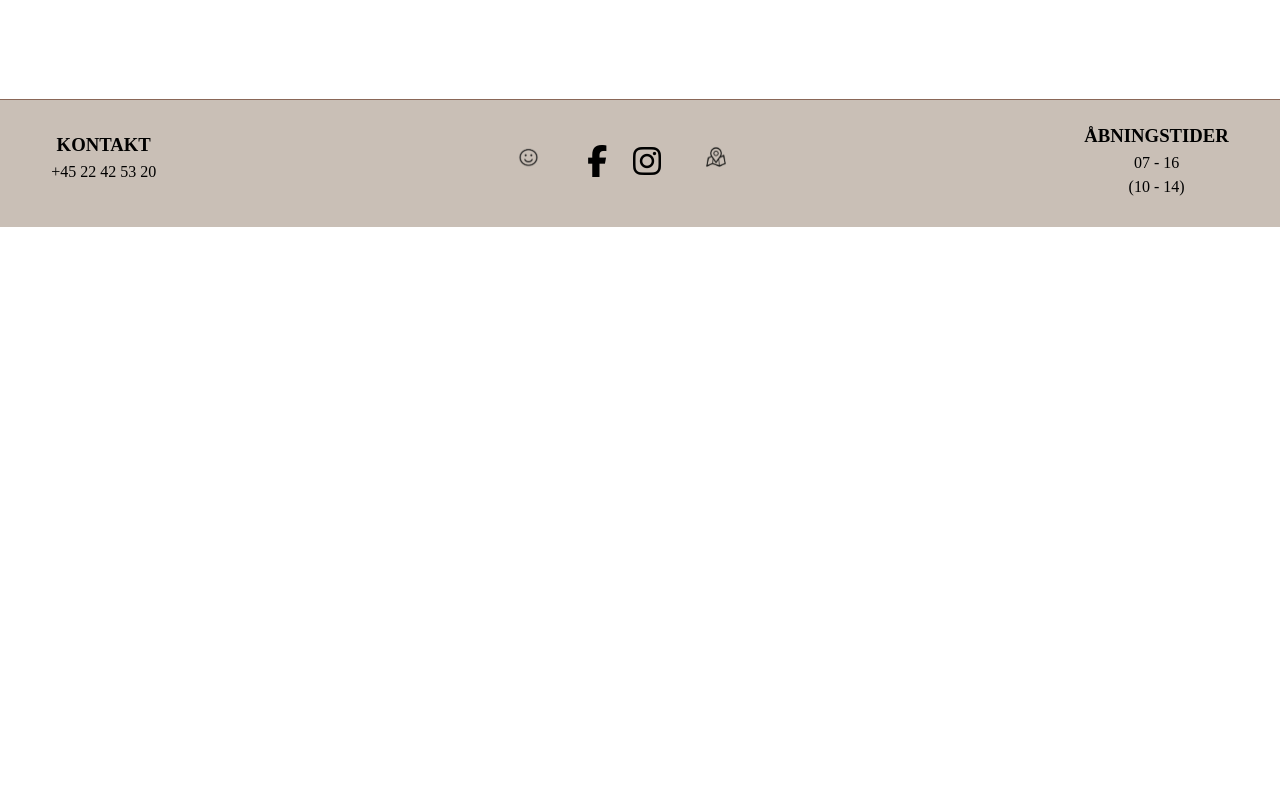
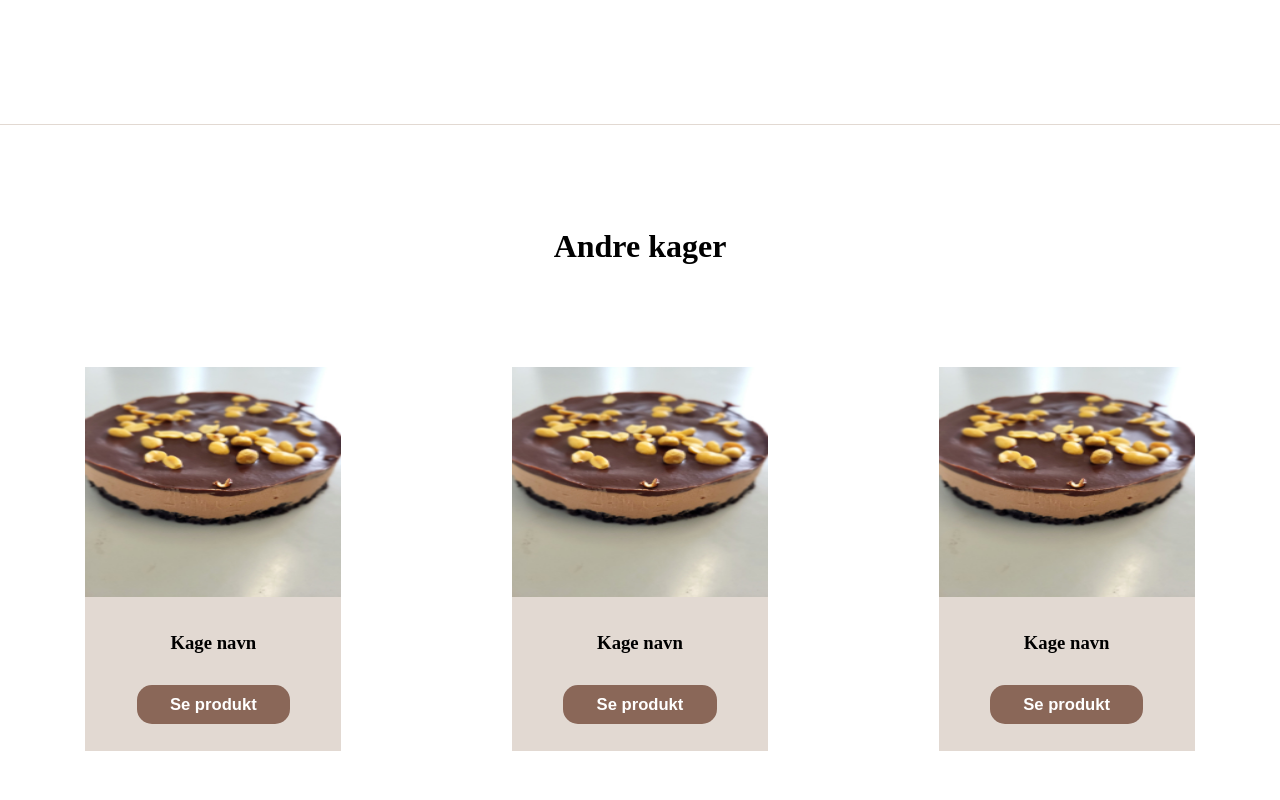
Before and after one commit to MFrandDK/Konditorkunsten, a Vue app in the folder Konditorkunsten/: page /produkt in a window 1280 px wide. Shown: the part 720-1520 px from the top of the page. Before the commit the page ends 947 px from the top, so only its background shows below. Built offline with nearby package versions, Linux system fonts and the light colour scheme.

Commit message:
SingleProductViewV2+Details

```diff
--- a/Konditorkunsten/src/components/Header.vue
+++ b/Konditorkunsten/src/components/Header.vue
@@ -71,6 +71,12 @@ a {
   color: var(--black);
 }
 
+a:hover {
+  color: var(--white);
+  scale: 1.2;
+  transition: .2s;
+}
+
 .kurv {
   position: relative;
 }
@@ -78,6 +84,10 @@ a {
 .kurvIcon {
   width: 2.5vw;
   cursor: pointer;
+}
+.kurvIcon:hover {
+  filter: invert(100%) sepia(2%) saturate(208%) hue-rotate(73deg) brightness(116%) contrast(100%);
+  transition: .2s;
 }
 
 .antalVarerCirkel {
--- a/Konditorkunsten/src/components/KontaktComponent.vue
+++ b/Konditorkunsten/src/components/KontaktComponent.vue
@@ -97,6 +97,7 @@ button:hover {
   color: var(--cta-brown);
   background-color: var(--secondary-bg-beige);
   border: 1px solid var(--cta-brown);
+  transition: .2s;
 }
 
 </style>
--- a/Konditorkunsten/src/components/KurvSlider.vue
+++ b/Konditorkunsten/src/components/KurvSlider.vue
@@ -139,6 +139,7 @@ button {
   color: var(--cta-brown);
   background-color: var(--white);
   border: 1px solid var(--cta-brown);
+  transition: .2s;
 }
 
 .bestillingBtn {
@@ -156,6 +157,7 @@ button {
   color: var(--cta-gold);
   background-color: var(--white);
   border: 1px solid var(--cta-gold);
+  transition: .2s;
 }
 
 .checkOutContainer>a {
--- /dev/null
+++ b/Konditorkunsten/src/components/OtherProductsSection.vue
@@ -0,0 +1,90 @@
+<template>
+  <section class="otherProductsContainer">
+    <h1 class="itemOne">Andre kager</h1>
+
+    <article class="singleProductContainer">
+      <img src="../assets/pictures/ChokoladeCheesecake.jpg" alt="" loading="lazy" />
+      <article class="productInfo">
+        <h3>Kage navn</h3>
+        <RouterLink to="/produkt"><button class="cakeBtn">Se produkt</button></RouterLink>
+      </article>
+    </article>
+
+    <article class="singleProductContainer">
+      <img src="../assets/pictures/ChokoladeCheesecake.jpg" alt="" loading="lazy" />
+      <article class="productInfo">
+        <h3>Kage navn</h3>
+        <RouterLink to="/produkt"><button class="cakeBtn">Se produkt</button></RouterLink>
+      </article>
+    </article>
+
+    <article class="singleProductContainer">
+      <img src="../assets/pictures/ChokoladeCheesecake.jpg" alt="" loading="lazy" />
+      <article class="productInfo">
+        <h3>Kage navn</h3>
+        <RouterLink to="/produkt"><button class="cakeBtn">Se produkt</button></RouterLink>
+      </article>
+
+    </article>
+  </section>
+</template>
+
+<script>
+export default {
+  name: 'OtherProductsSection'
+}
+</script>
+
+<style scoped>
+.otherProductsContainer {
+  display: grid;
+  justify-items: center;
+  grid-template-columns: repeat(3, 1fr);
+  margin: 0 0 8vw 0;
+}
+
+.itemOne {
+  margin: 0 0 8vw 0;
+  grid-column-start: 1;
+  grid-column-end: 4;
+  font-size: 2.5vw;
+}
+
+.singleProductContainer {
+  height: 30vw;
+  width: 20vw;
+  background-color: var(--primary-bg-beige);
+  text-align: center;
+}
+
+img {
+  width: 100%;
+  height: 60%;
+}
+
+.productInfo {
+  display: flex;
+  flex-direction: column;
+  justify-content: space-evenly;
+  align-items: center;
+  height: 40%;
+}
+
+.cakeBtn {
+  height: 3vw;
+  width: 12vw;
+  background-color: var(--btn-brown);
+  color: var(--white);
+  border-style: none;
+  border-radius: 15px;
+  font-weight: bold;
+  font-size: 1.3vw;
+  cursor: pointer;
+}
+.cakeBtn:hover {
+  color: var(--cta-brown);
+  background-color: var(--primary-bg-beige);
+  border: 1px solid var(--cta-brown);
+  transition: .2s;
+}
+</style>
--- a/Konditorkunsten/src/components/ProductCard.vue
+++ b/Konditorkunsten/src/components/ProductCard.vue
@@ -3,7 +3,7 @@
     <img src="../assets/pictures/ChokoladeCheesecake.jpg" alt="" loading="lazy" />
     <article class="productInfo">
       <h3>Kage navn</h3>
-      <button class="cakeBtn">Se produkt</button>
+      <RouterLink to="/Produkt"><button class="cakeBtn">Se produkt</button></RouterLink>
     </article>
   </article>
 </template>
@@ -50,5 +50,6 @@ img {
   color: var(--cta-brown);
   background-color: var(--primary-bg-beige);
   border: 1px solid var(--cta-brown);
+  transition: .2s;
 }
 </style>
--- a/Konditorkunsten/src/components/ProductInfoCard.vue
+++ b/Konditorkunsten/src/components/ProductInfoCard.vue
@@ -78,6 +78,7 @@ img {
 .antalProdukterContainer>a:hover {
     scale: 1.3;
     cursor: pointer;
+    transition: .2s;
 }
 .antalProdukterBaggrund {
     background-color: var(--second-bg-beige);
@@ -95,5 +96,6 @@ img {
 }
 .fjernProduktKnap:hover {
     color: var(--red-remove);
+    transition: .2s;
 }
 </style>
--- a/Konditorkunsten/src/components/SingleProduct.vue
+++ b/Konditorkunsten/src/components/SingleProduct.vue
@@ -82,6 +82,7 @@ article {
 .antalProdukterContainer > a:hover {
   scale: 1.3;
   cursor: pointer;
+  transition: .2s;
 }
 
 .antalProdukterBaggrund {
@@ -106,5 +107,6 @@ article {
   color: var(--cta-brown);
   background-color: var(--white);
   border: 1px solid var(--cta-brown);
+  transition: .2s;
 }
 </style>
--- a/Konditorkunsten/src/views/KurvView.vue
+++ b/Konditorkunsten/src/views/KurvView.vue
@@ -140,6 +140,7 @@ form>input {
   color: var(--cta-brown);
   background-color: var(--white);
   border: 1px solid var(--cta-brown);
+  transition: .2s;
 }
 
 .bestillingBtn {
@@ -157,6 +158,7 @@ form>input {
   color: var(--cta-gold);
   background-color: var(--white);
   border: 1px solid var(--cta-gold);
+  transition: .2s;
 }
 
 .checkOutContainer > a {
--- a/Konditorkunsten/src/views/ProduktView.vue
+++ b/Konditorkunsten/src/views/ProduktView.vue
@@ -1,6 +1,7 @@
 <script setup>
 import Header from '../components/Header.vue'
-import SingleProduct from '../components/SingleProduct.vue';
+import SingleProduct from '../components/SingleProduct.vue'
+import OtherProductsSection from '../components/OtherProductsSection.vue'
 import Footer from '../components/Footer.vue'
 </script>
 
@@ -9,7 +10,8 @@ import Footer from '../components/Footer.vue'
     <Header />
     <main>
      <SingleProduct />
-
+     <div class="spacerAndBorder"></div>
+     <OtherProductsSection />
     </main>
     <Footer />
   </body>
@@ -22,4 +24,9 @@ main {
   flex-direction: column;
 }
 
+.spacerAndBorder {
+  border-bottom: 1px solid var(--primary-bg-beige);
+  margin: 2vw 0 8vw 0;
+}
+
 </style>
--- a/Konditorkunsten/src/views/ShopView.vue
+++ b/Konditorkunsten/src/views/ShopView.vue
@@ -1,15 +1,13 @@
 <script setup>
+import Header from '../components/Header.vue'
+// import KurvSlider from '../components/KurvSlider.vue';
+import ProductCard from '../components/ProductCard.vue'
+import KontaktComponent from '../components/KontaktComponent.vue'
+import Footer from '../components/Footer.vue'
 
-import Header from '../components/Header.vue';
-// import KurvSlider from '../components/KurvSlider.vue';
-import ProductCard from '../components/ProductCard.vue';
-import KontaktComponent from '../components/KontaktComponent.vue';
-import Footer from '../components/Footer.vue';
-
-import { useProductStore } from '@/stores/ProductStore';
-const productStore = useProductStore();
-productStore.fill();
-
+import { useProductStore } from '@/stores/ProductStore'
+const productStore = useProductStore()
+productStore.fill()
 </script>
 
 <template>
@@ -18,22 +16,24 @@ productStore.fill();
     <main>
       <!-- <KurvSlider /> -->
       <nav class="sorteringsNav">
-        <ul class="sorteringsContainer">
+        <ul class="navSorteringsContainerOne">
           <li><a class="udvalgBtn" href="#">Alle varer</a></li>
           <li><a class="udvalgBtn" href="#">Kager</a></li>
           <li><a class="udvalgBtn" href="#">Arrangementkager</a></li>
           <li><a class="udvalgBtn" href="#">Specialiteter</a></li>
         </ul>
-        <ul class="sorteringsContainer">
-          <li><a class="sorteringsBtn" href="#">Sorter efter: <p class="udvalgBtn">Pris</p><p class="arrowDown">▶</p></a></li>
+        <ul class="navSorteringsContainerTwo">
+          <li><a class="sorteringsBtn" href="#">Sorter efter:</a></li>
+          <li><a class="udvalgBtn">Pris</a></li>
+          <li class="arrowDown"><a>▶</a></li>
         </ul>
       </nav>
       <section class="productContainer">
-        <ProductCard/>
-        <ProductCard/>
-        <ProductCard/>
-        <ProductCard/>
-        <ProductCard/>
+        <ProductCard />
+        <ProductCard />
+        <ProductCard />
+        <ProductCard />
+        <ProductCard />
       </section>
       <KontaktComponent />
     </main>
@@ -46,24 +46,34 @@ productStore.fill();
   display: flex;
 }
 
-  .sorteringsContainer {
-    width: 100%;
+.sorteringsNav>*>*>* {
+  color: var(--cta-brown);
+}
+
+.navSorteringsContainerOne {
+  width: 70%;
   height: 8vw;
   display: flex;
   justify-content: space-evenly;
   align-items: center;
-    border-bottom: .1px solid var(--primary-bg-beige);
+  border-bottom: 0.1px solid var(--primary-bg-beige);
   list-style: none;
   font-size: 1.2vw;
 }
-.sorteringsContainer:nth-child(1) {
-  width: 70%;
-}
-.sorteringsContainer:nth-child(2) {
+
+.navSorteringsContainerTwo {
   width: 30%;
+  height: 8vw;
+  display: flex;
+  justify-content: center;
+  align-items: center;
+  border-bottom: 0.1px solid var(--primary-bg-beige);
+  list-style: none;
+  font-size: 1.2vw;
+  gap: 0 1.5vw;
 }
 
-.sorteringsContainer>li {
+.sorteringsContainer > li {
   width: auto;
 }
 
@@ -71,30 +81,37 @@ productStore.fill();
   display: flex;
   justify-content: center;
   text-decoration: none;
-    color: black;
+  font-size: 1.3vw;
 }
 
 .arrowDown {
-    color: var(--black);
+
   rotate: 90deg;
-    z-index: -1;
 }
 
 .sorteringsBtn {
   display: flex;
   justify-content: center;
   text-decoration: none;
-    color: black;
   gap: 0 2vw;
+  font-size: 1.3vw;
+}
+
+.udvalgBtn:hover,
+.arrowDown>a:hover,
+.sorteringsBtn:hover {
+  scale: 1.1;
+  transition: 0.2s;
+  color: var(--btn-brown);
+  cursor: pointer;
 }
 
 .productContainer {
   display: grid;
   justify-items: center;
   grid-auto-flow: row;
-    grid-template-columns:  repeat(3, 1fr);
+  grid-template-columns: repeat(3, 1fr);
   grid-gap: 5vw 0;
   margin: 5vw 0;
 }
-
 </style>
```
Lines whose indentation alone changed are shown as unchanged.
